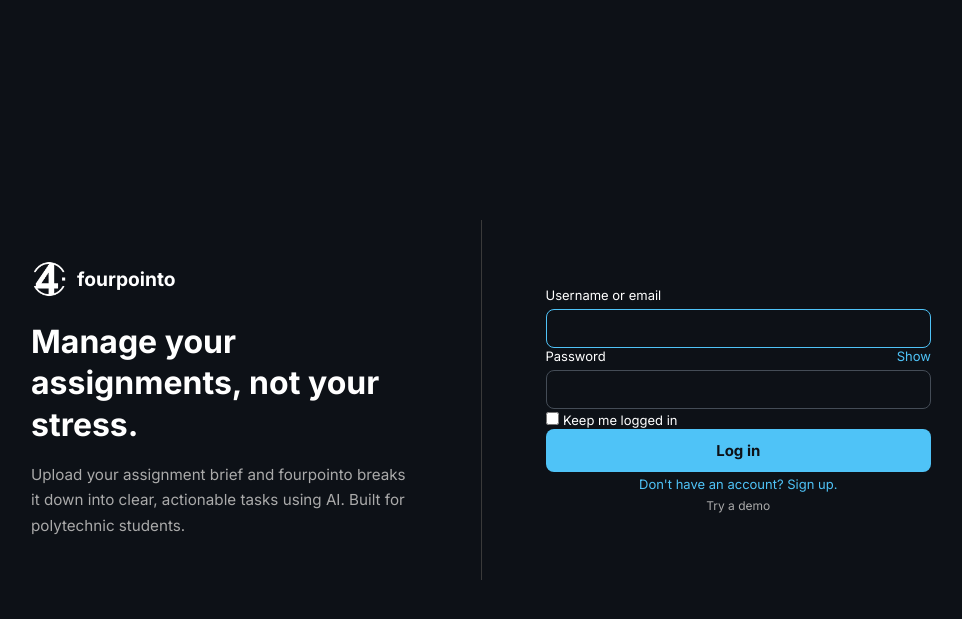
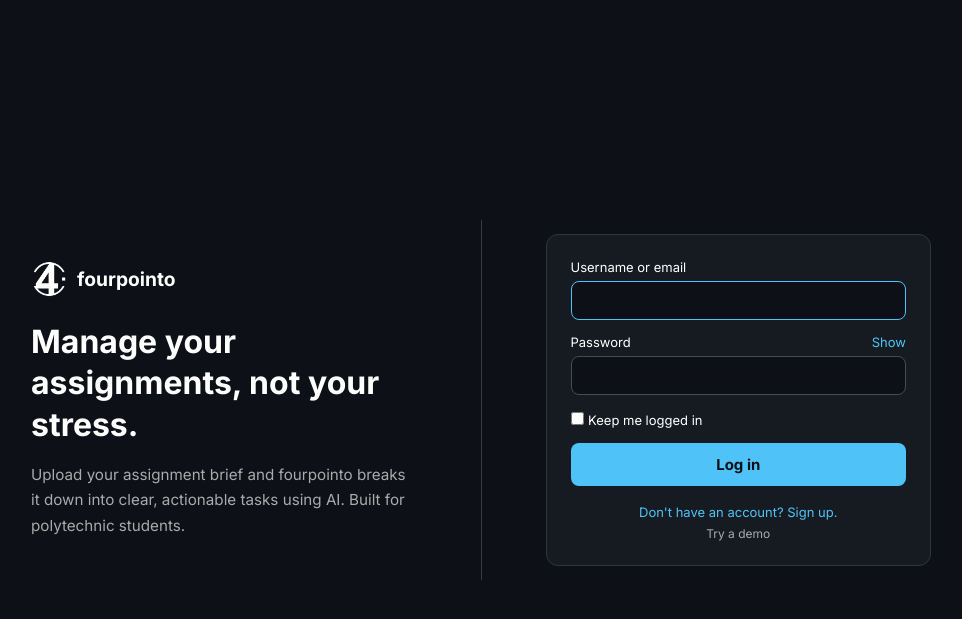
Before and after one commit to Zeyrian/fourpointo, a Flask app: page /landing in a window 1280 px wide. Shown: the top 619 px of the page, without its empty margins (159-1121 px from the left). Run offline with Flask 3, Linux system fonts and the light colour scheme.

Commit message:
UI Update

```diff
--- a/static/landing.css
+++ b/static/landing.css
@@ -179,3 +179,13 @@ input:-webkit-autofill:focus {
   -webkit-text-fill-color: #fff;
   border: 1px solid #30363d;
 }
+
+.form-card {
+    background: #161b22;
+    border: 1px solid #30363d;
+    border-radius: 12px;
+    padding: 24px;
+    display: flex;
+    flex-direction: column;
+    gap: 14px;
+  }
```
